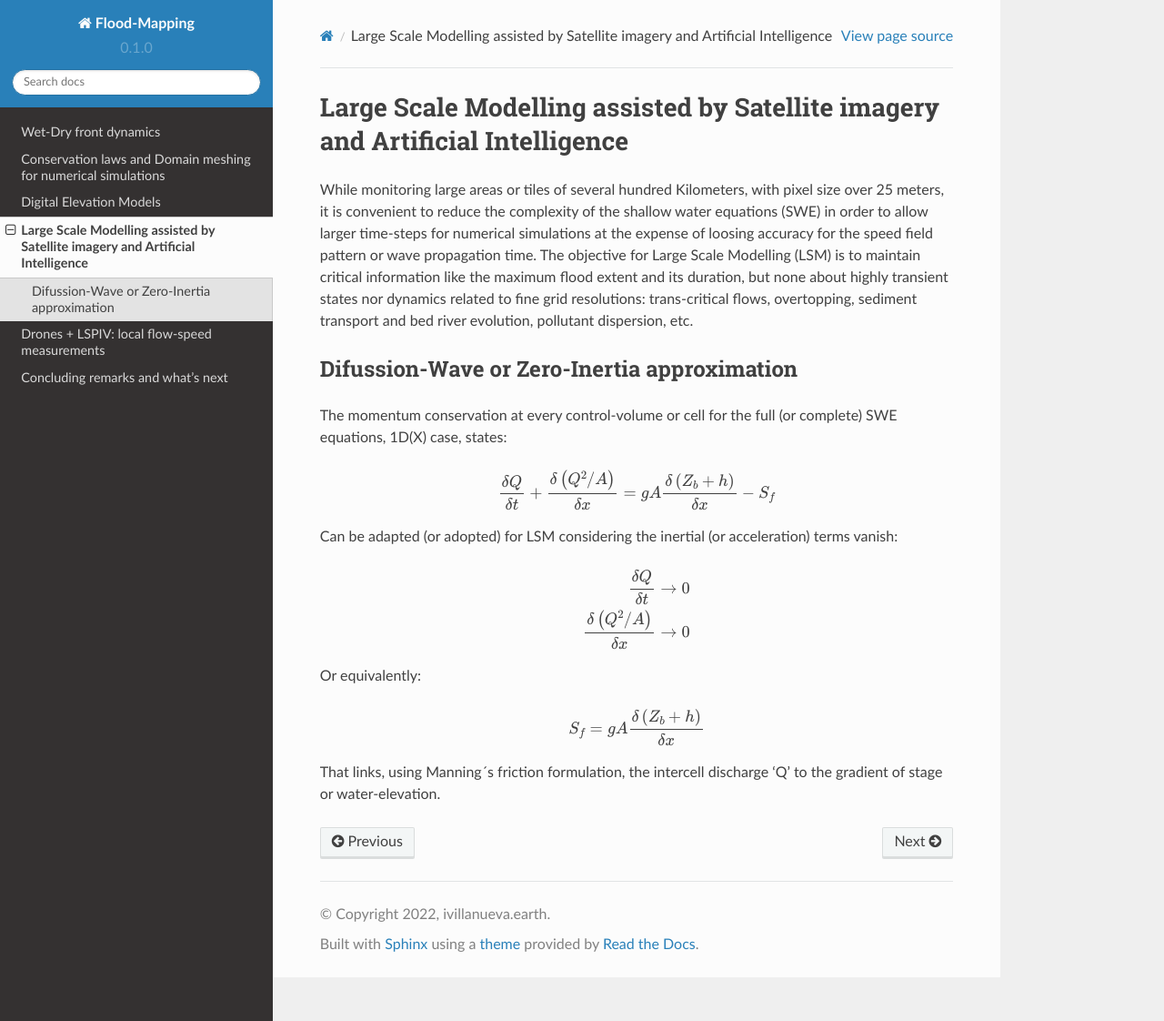
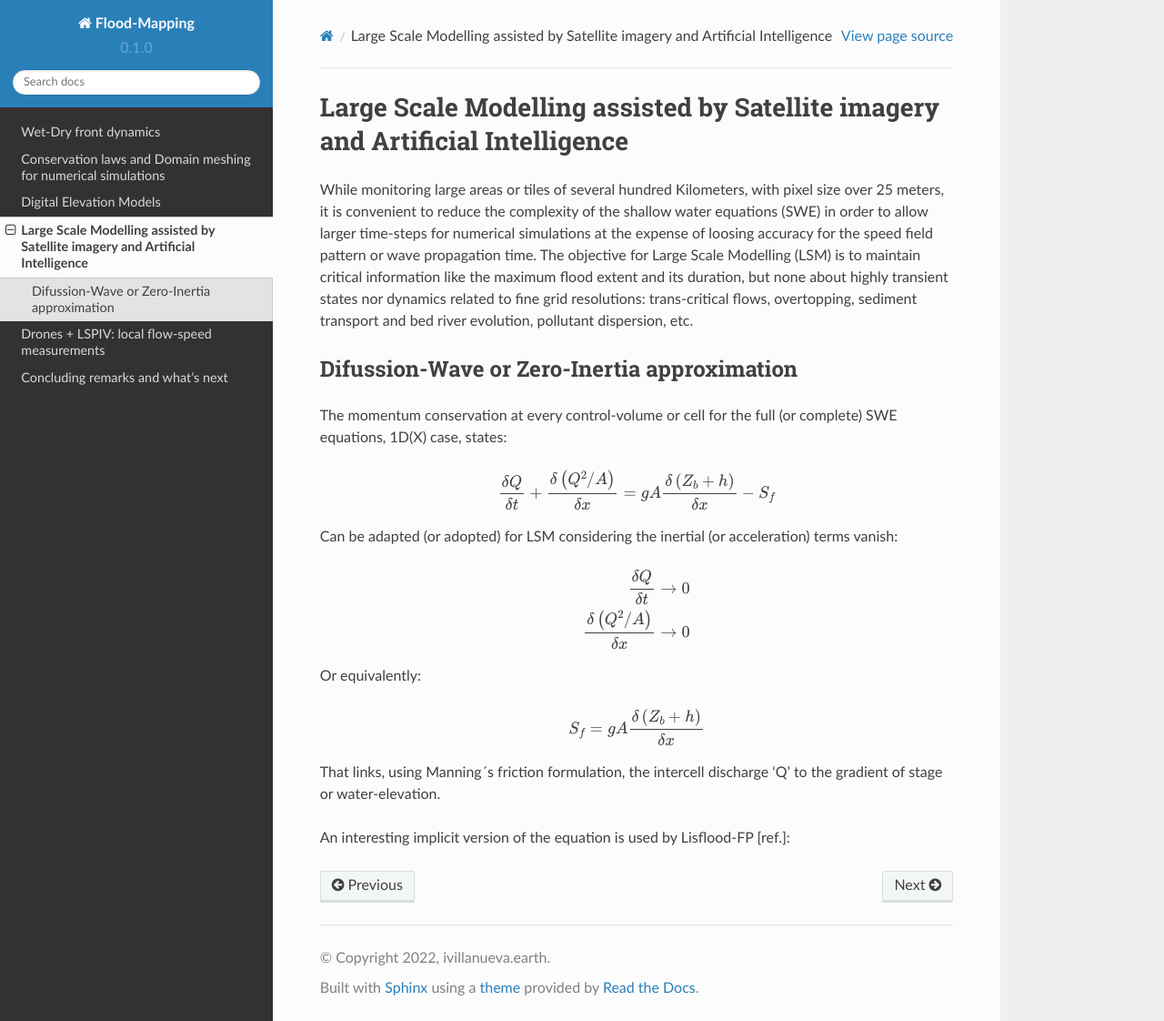
Before and after one commit to ivillamadrid/FloodMapping, a Sphinx documentation site: the page built from docs/source/lsm.rst, in a window 1280 px wide and 1122 px high. Shown: the whole window at 91% size. Built offline with Sphinx 7.4.7 and the Read the Docs theme 2.0.0, drawn with Linux system fonts in a browser that asks for light colours.

Commit message:
Update lsm.rst

```diff
--- a/docs/source/lsm.rst
+++ b/docs/source/lsm.rst
@@ -30,3 +30,5 @@ Or equivalently:
 
 
 That links, using Manning´s friction formulation, the intercell discharge 'Q' to the gradient of stage or water-elevation.
+
+An interesting implicit version of the equation is used by Lisflood-FP [ref.]:
```
